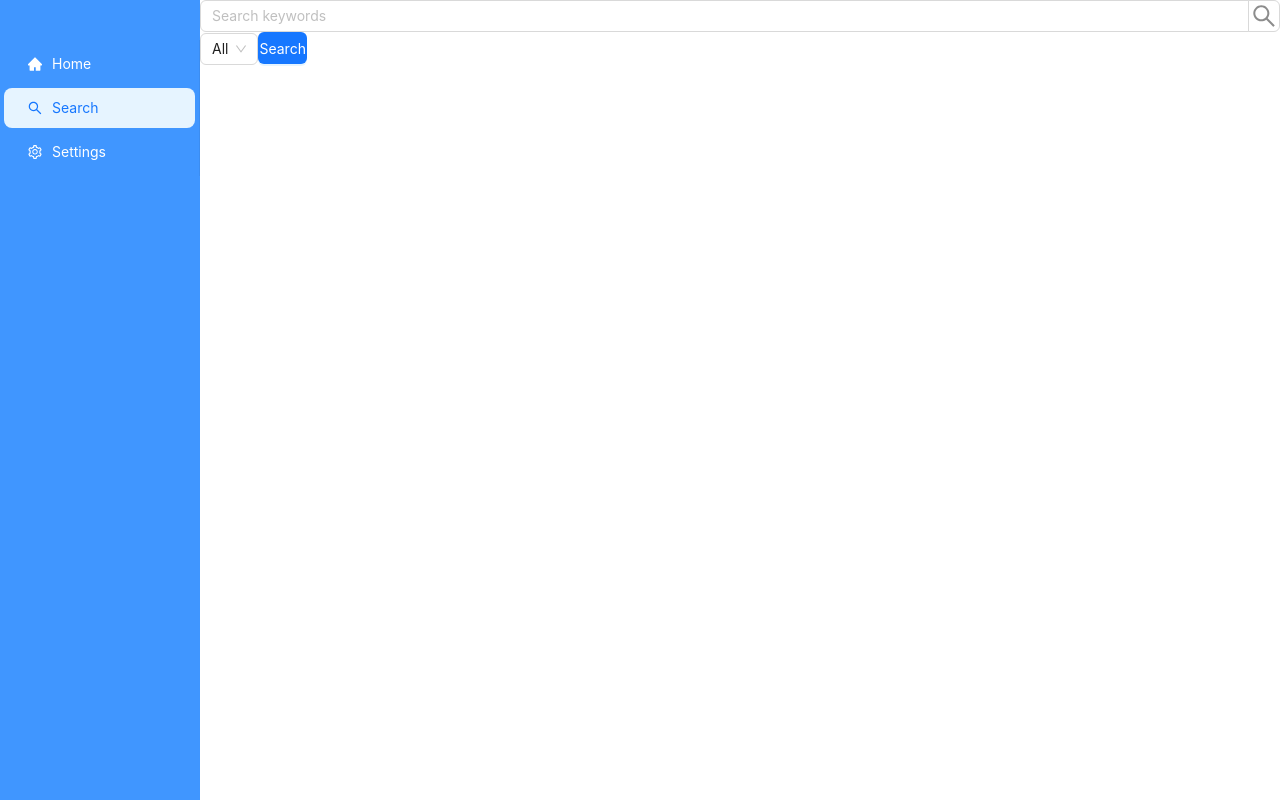
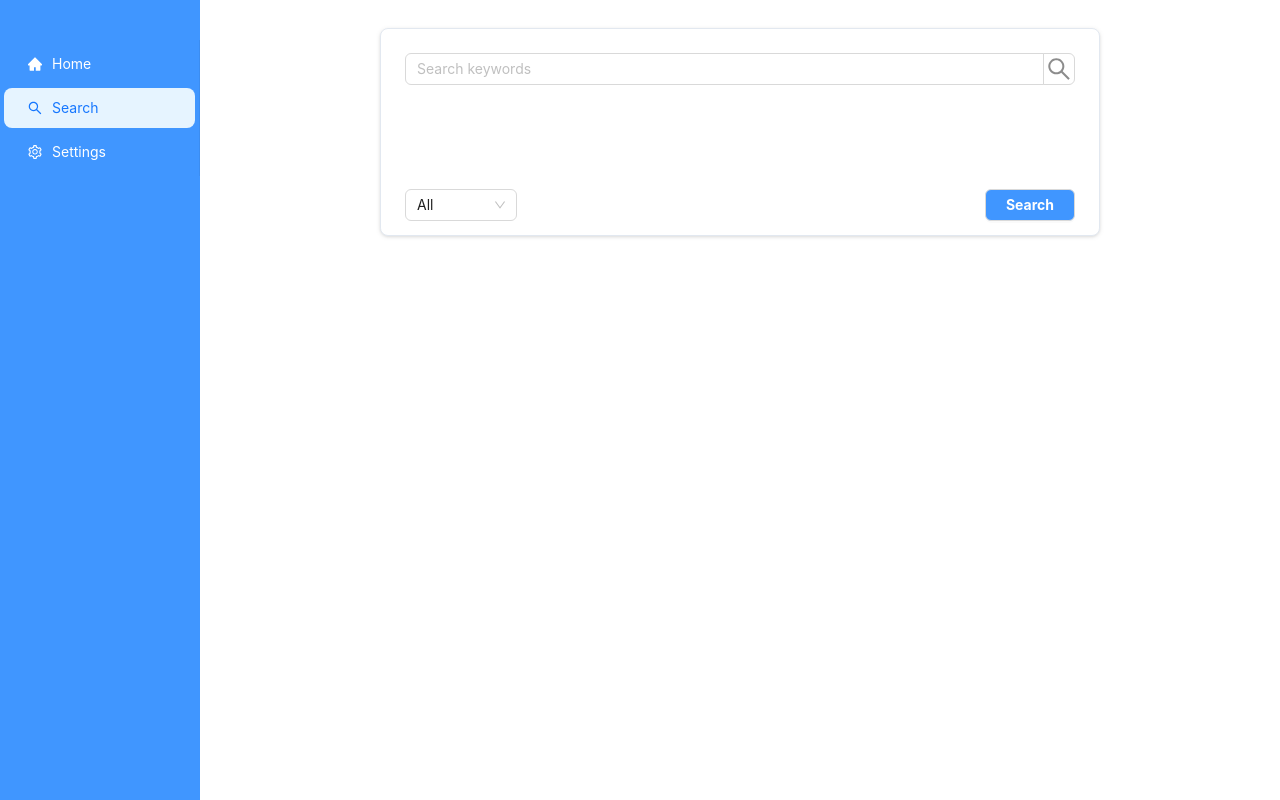
Before and after one commit to rafi-d-z/Yapper, a React (Create React App) app: page / in a window 1280 px wide. Both pictures are taken after a click on the item "Search". Built offline with nearby package versions, Linux system fonts and the light colour scheme.

Commit message:
Update Search.js
styling and functionality complete, tested on my end. const handleSearch is left empty for if we'd be using a search API

```diff
--- a/src/components/Search.js
+++ b/src/components/Search.js
@@ -1,6 +1,5 @@
-import { Input, Select, Button } from 'antd';
+import { Input, Select, Button, Card } from 'antd';
 import { useState } from 'react';
-//This is only the fuctionality, styling still needs to be done. Hence it is still incomplete
 const { Search } = Input;
 
 function SearchPage () {
@@ -13,29 +12,39 @@ function SearchPage () {
   }
 
   return (
-    <div>
+    <div className="h-full w-full flex justify-center items-center">
+      <div className="w-8/12 h-full">
+        <Card className="w-full h-52 border border-slate-200 drop-shadow mt-7">
+          <div className="w-full h-full flex flex-col gap-10 justify-center">
             <Search
+              className="w-full h-24 resize-none"
               placeholder="Search keywords"
               value={searchText}
               onChange={(e) => setSearchText(e.target.value)}
             />
-
+            <div className="flex justify-between w-full">
             <Select
+              className="flex w-2/12 gap-2"
               defaultValue="all"
               onChange={value => setFilter(value)}
             >
               <option value="all">All</option>
               <option value="text">Text Only</option>
-        <option value="images">With Images</option>
-        <option value="videos">With Videos</option>
+              <option value="images">Images</option>
+              <option value="videos">Videos</option>
             </Select>
 
             <Button
-        type="primary"
+              className="px-5 bg-[#4096FF] text-white font-bold"
               onClick={handleSearch}
             >
               Search
             </Button>
+            </div>
+
+          </div>
+        </Card>
+      </div>
     </div>
   )
 
```
Lines whose indentation alone changed are shown as unchanged.
